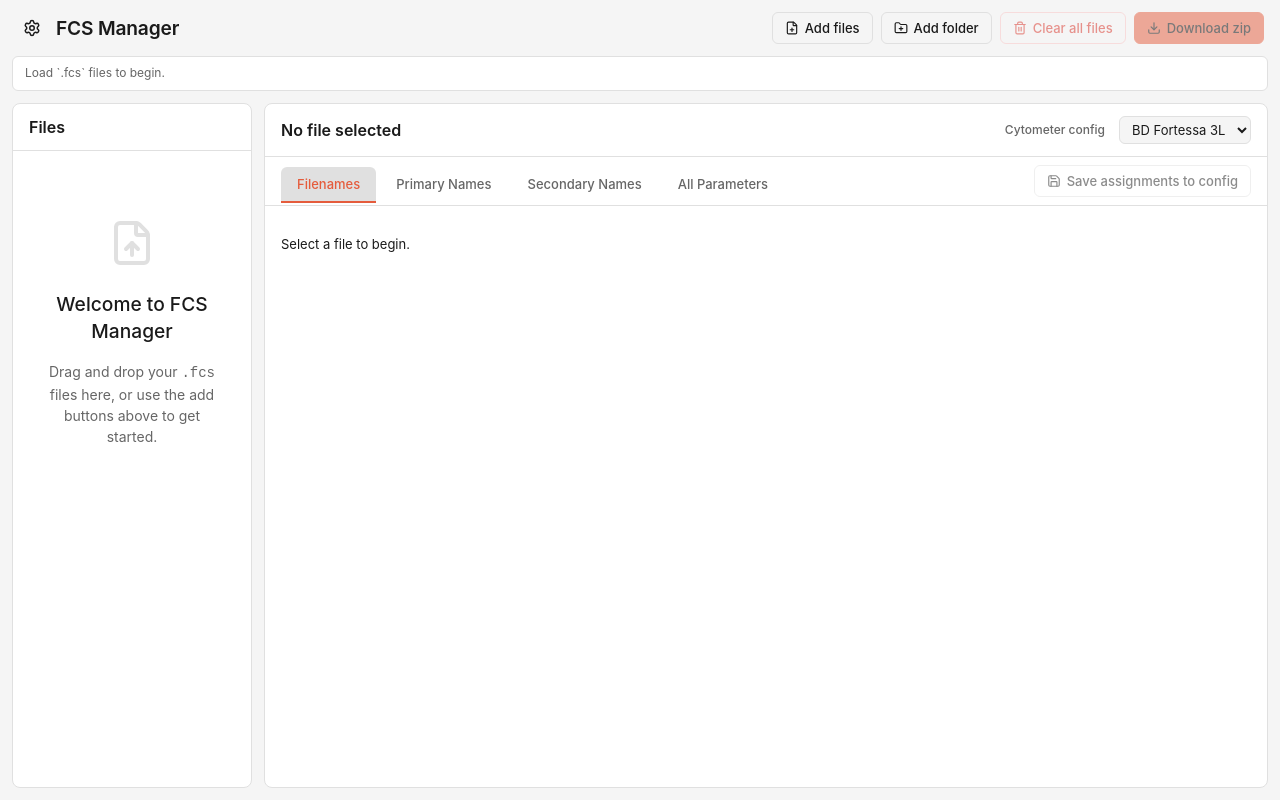
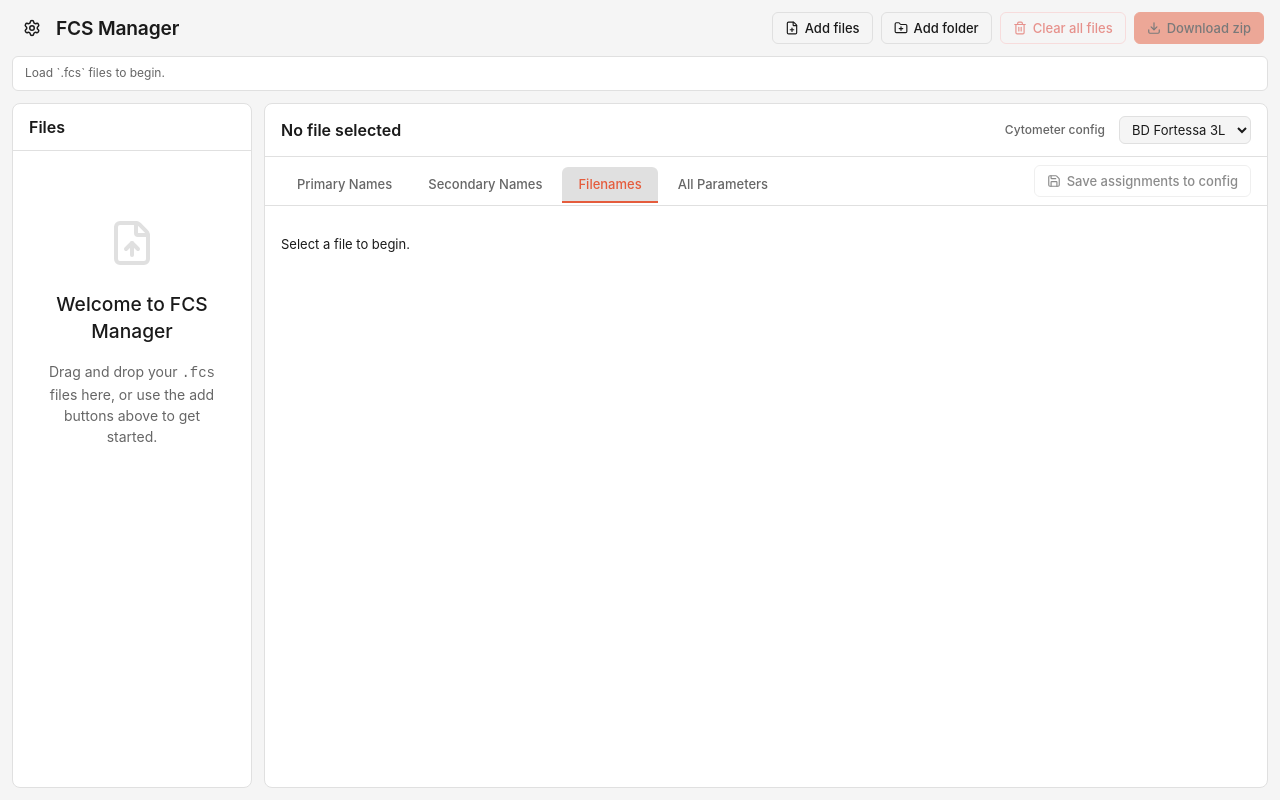
Before and after one commit to pkheisig/fcs-formatter, a React (Vite) app: page / in a window 1280 px wide. Built offline with nearby package versions, Linux system fonts and the light colour scheme.

Commit message:
Update fluorophore naming tabs

```diff
--- a/src/App.tsx
+++ b/src/App.tsx
@@ -21,9 +21,9 @@ type ChannelMapping = {
 };
 
 const tabs: { id: WorkspaceTab; label: string; description: string }[] = [
-  { id: "filenames", label: "Filenames", description: "Autofill prefixes, suffixes, and numbered outputs." },
   { id: "primary", label: "Primary Names", description: "Use fluorophore names in $PnN." },
   { id: "secondary", label: "Secondary Names", description: "Use marker names in $PnS." },
+  { id: "filenames", label: "Filenames", description: "Autofill prefixes, suffixes, and numbered outputs." },
   { id: "parameters", label: "All Parameters", description: "Inspect all TEXT-segment metadata on the selected file." }
 ];
 
```
